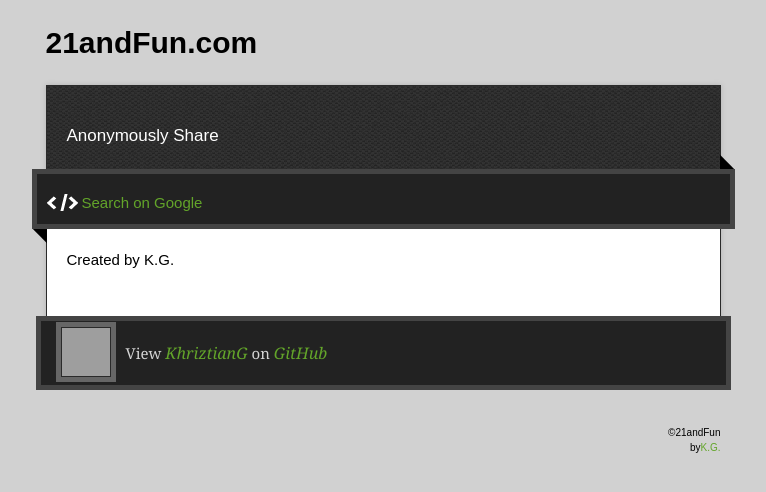
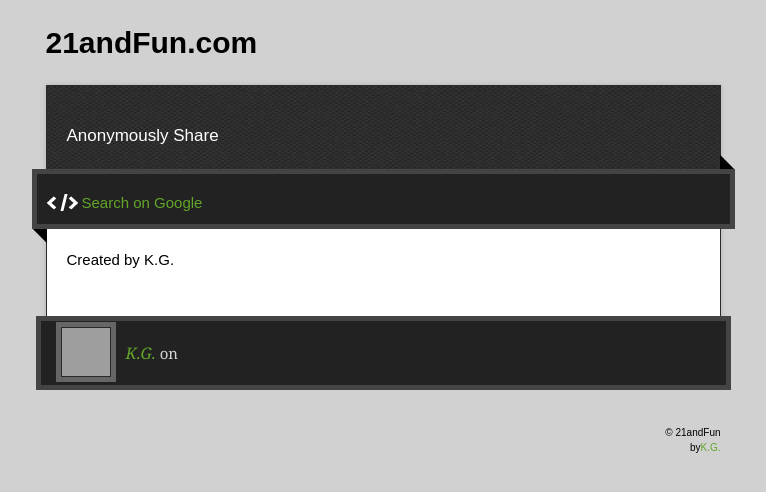
Before and after one commit to KhriztianG/KhriztianG.github.io, a Jekyll site: the page index.html, which Jekyll copies as it is, in a window 1280 px wide. Shown: the top 492 px of the page, without its empty margins (257-1023 px from the left). Built offline with Jekyll 4.4.1, drawn with Linux system fonts in a browser that asks for light colours; nearby versions of some CDN libraries; grey boxes are pictures that could not be loaded.

Commit message:
Update index.html

```diff
--- a/index.html
+++ b/index.html
@@ -39,11 +39,11 @@
     <footer>
       <div class="owner">
 
-      <p><a href="https://github.com/KhriztianG" class="avatar"><img src="https://avatars0.githubusercontent.com/u/17016762?v=3&amp;s=60" width="48" height="48"></a>View <a href="https://github.com/KhriztianG">KhriztianG</a> on <a href="https://www.github.com">GitHub</a></p>
+      <p><a href="https://github.com/KhriztianG" class="avatar"><img src="https://avatars0.githubusercontent.com/u/17016762?v=3&amp;s=60" width="48" height="48"></a> <a href="#">K.G.</a> on <a href="https://www.github.com"></a></p>
 
       </div>
       <div class="creds">
-        <small>&copy;21andFun <a href="#"></a><br>by<a href="https://twitter.com/jonrohan/">K.G.</a></small>
+        <small>&copy; 21andFun <a href="#"></a><br>by<a href="https://twitter.com/jonrohan/">K.G.</a></small>
       </div>
     </footer>
   </div>
```
